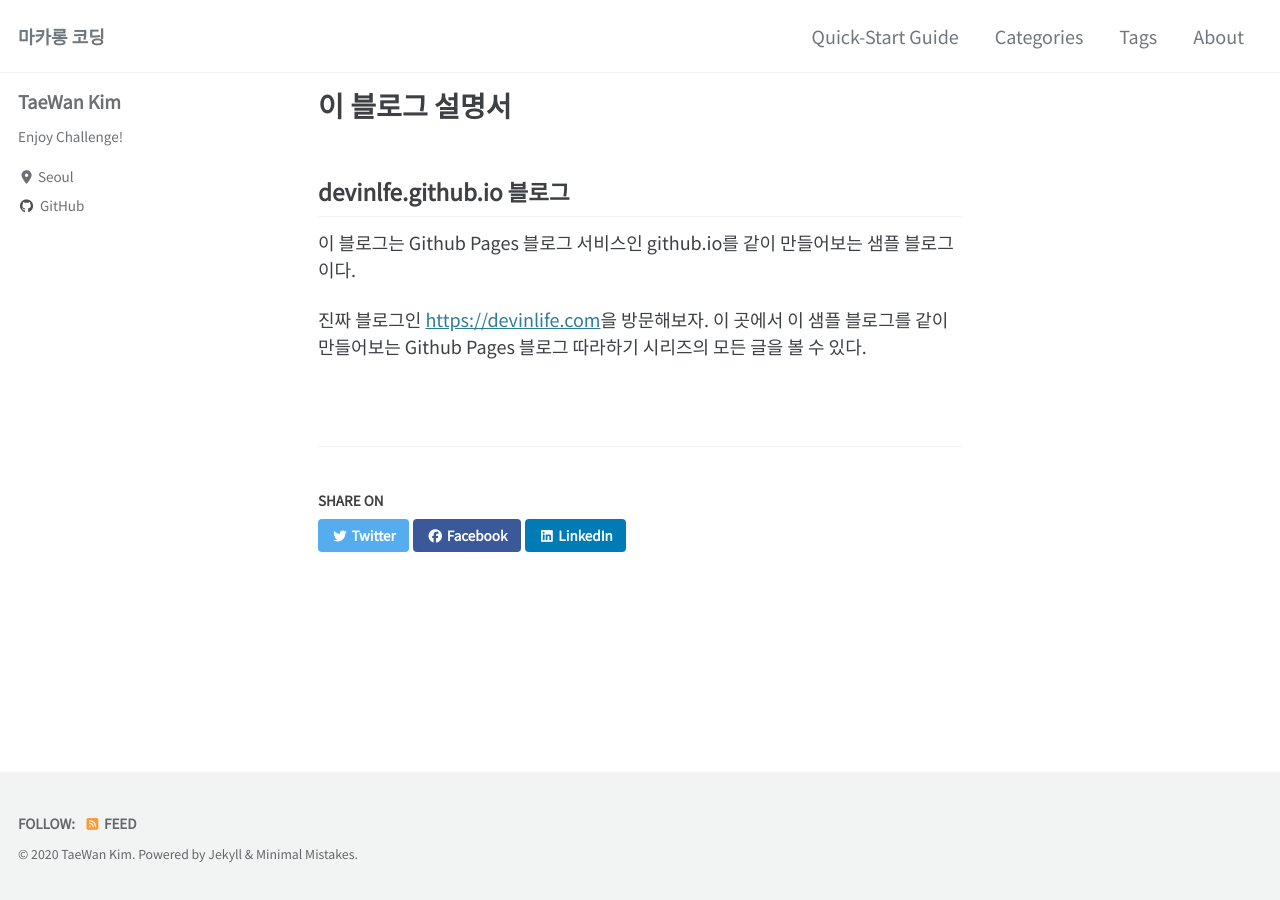
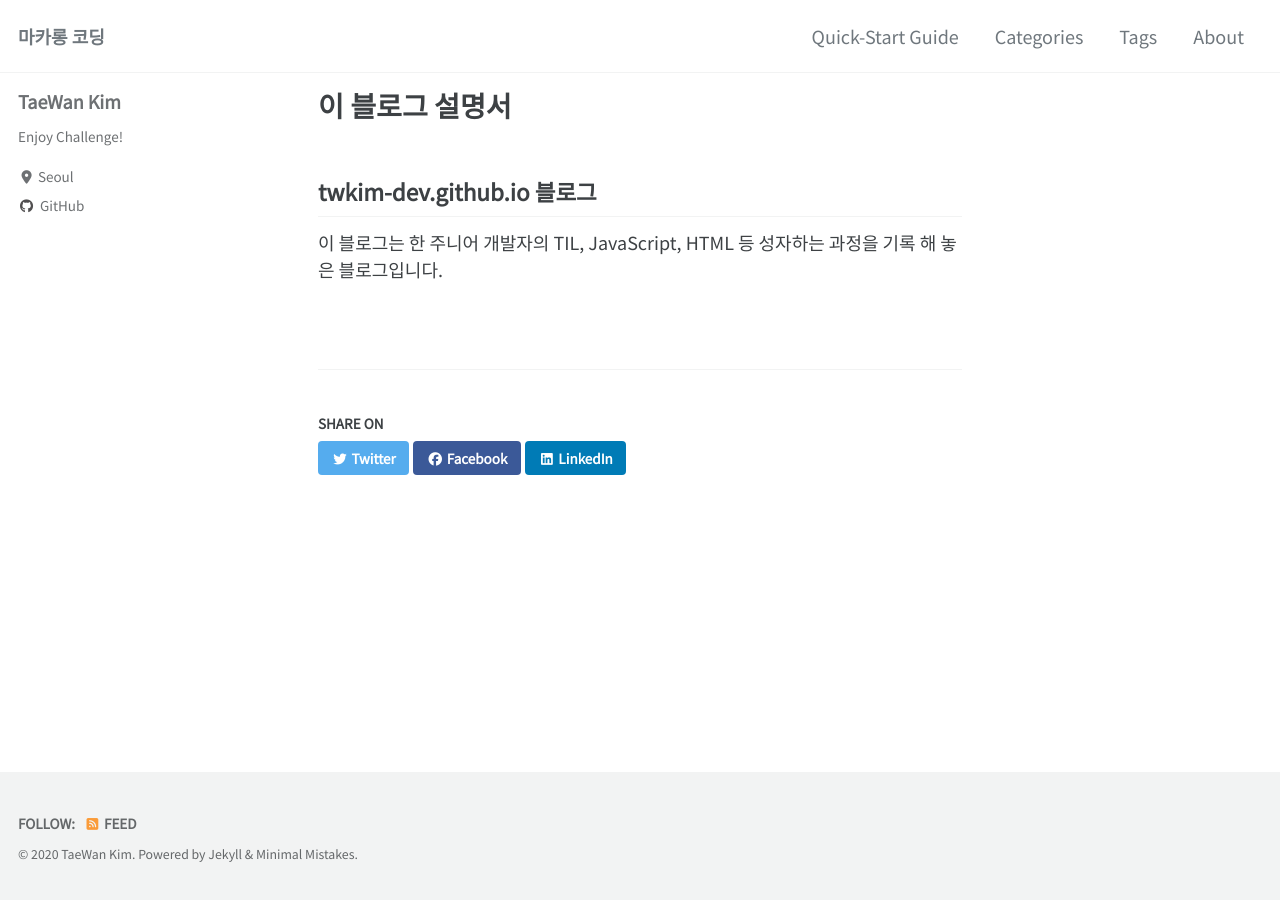
Before and after one commit to twkim-dev/twkim-dev.github.io, a Jekyll site: the page built from _pages/about.md, in a window 1280 px wide. Built offline with Jekyll 4.4.1, drawn with Linux system fonts in a browser that asks for light colours; cached includes are drawn as plain includes; nearby versions of some CDN libraries.

Commit message:
about 페이지 수정

```diff
--- a/_pages/about.md
+++ b/_pages/about.md
@@ -4,10 +4,6 @@ permalink: /about/
 layout: single
 ---
 
-## devinlfe.github.io 블로그
+## twkim-dev.github.io 블로그
 
-이 블로그는 Github Pages 블로그 서비스인 github.io를 같이 만들어보는 샘플 블로그이다.
-
-진짜 블로그인 <https://devinlife.com>을 방문해보자.
-이 곳에서 이 샘플 블로그를 같이 만들어보는 Github Pages 블로그 따라하기 시리즈의
-모든 글을 볼 수 있다.
+이 블로그는 한 주니어 개발자의 TIL, JavaScript, HTML 등 성자하는 과정을 기록 해 놓은 블로그입니다.
```
